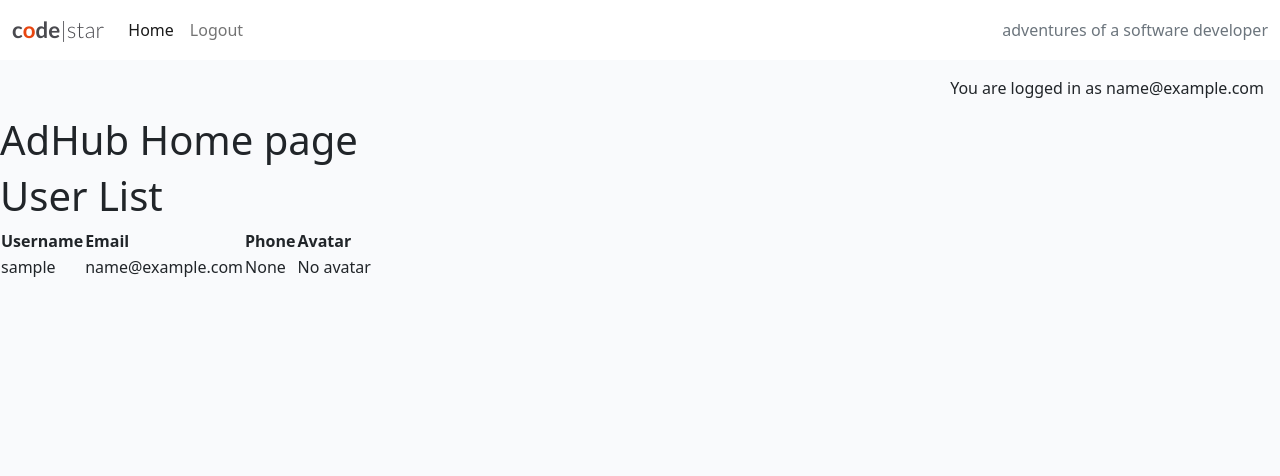
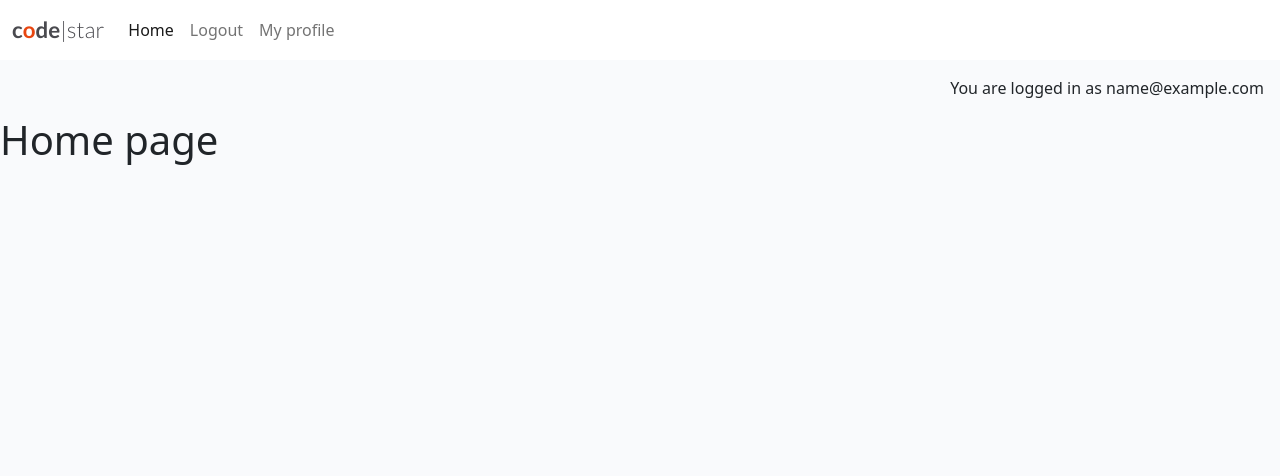
Before and after one commit to webmag-anton/ad_hub, a Django app: page / in a window 1280 px wide. Shown: the top 476 px of the page. Run offline with Django 4.2, Linux system fonts and the light colour scheme; the visitor is signed in with stand-in values (Sample User, id 1); data comes from the database, SQL or seed files in the repository; parts of the project's set-up code (start-up, migrations or seed data) failed here and were passed over.

Commit message:
Add user page and templates && form for user profile edition

```diff
--- a/ad_hub/settings.py
+++ b/ad_hub/settings.py
@@ -183,3 +183,4 @@
 DEFAULT_FILE_STORAGE = 'cloudinary_storage.storage.MediaCloudinaryStorage'
 
 MEDIA_URL = '/media/'
+MEDIA_ROOT = os.path.join(BASE_DIR, 'media')
--- a/ads/templates/ads/index.html
+++ b/ads/templates/ads/index.html
@@ -2,33 +2,5 @@
 {% load static %}
 
 {% block content %}
-<h1>AdHub Home page</h1>
-
-<h1>User List</h1>
-<table>
-    <thead>
-        <tr>
-            <th>Username</th>
-            <th>Email</th>
-            <th>Phone</th>
-            <th>Avatar</th>
-        </tr>
-    </thead>
-    <tbody>
-        {% for user in users %}
-        <tr>
-            <td>{{ user.username }}</td>
-            <td>{{ user.email }}</td>
-            <td>{{ user.phone }}</td>
-            <td>
-                {% if user.avatar %}
-                <img src="{{ user.avatar.url }}" alt="Avatar" width="50" height="50">
-                {% else %}
-                No avatar
-                {% endif %}
-            </td>
-        </tr>
-        {% endfor %}
-    </tbody>
-</table>
+<h1>Home page</h1>
 {% endblock content %}
--- a/templates/base.html
+++ b/templates/base.html
@@ -1,6 +1,7 @@
 {% load static %}
 
 {% url 'home' as home_url %}
+{% url 'profile' as profile_url %}
 {% url 'account_login' as login_url %}
 {% url 'account_signup' as signup_url %}
 {% url 'account_logout' as logout_url %}
@@ -48,6 +49,10 @@
                         <a class="nav-link {% if request.path == logout_url %}active" aria-current="page{% endif %}"
                             href="{% url 'account_logout' %}">Logout</a>
                     </li>
+                    <li class="nav-item">
+                        <a class="nav-link {% if request.path == profile_url %}active" aria-current="page{% endif %}"
+                            href="{% url 'profile' %}">My profile</a>
+                    </li>
                     {% else %}
                     <li class="nav-item">
                         <a class="nav-link {% if request.path == signup_url %}active" aria-current="page{% endif %}"
@@ -58,9 +63,6 @@
                     </li>
                     {% endif %}
                 </ul>
-                <span class="navbar-text text-muted">
-                    adventures of a software developer
-                </span>
             </div>
         </div>
     </nav>
--- a/users/urls.py
+++ b/users/urls.py
@@ -3,4 +3,6 @@
 
 urlpatterns = [
     path('', views.home_page, name='home'),
+    path('profile/', views.profile_page, name='profile'),
+    path('profile/edit/', views.edit_profile, name='edit_profile'),
 ]
--- a/users/views.py
+++ b/users/views.py
@@ -1,10 +1,31 @@
-from django.shortcuts import render
+from django.shortcuts import render, redirect
 from django.views.generic import TemplateView
+from django.contrib.auth.decorators import login_required
 from .models import User
+from .forms import UserProfileForm
 
 
 def home_page(request):
-    users = User.objects.all()
-    context = {'users': users}
+    return render(request, 'ads/index.html')
 
-    return render(request, 'ads/index.html', {'users': users})
+
+def profile_page(request):
+    # users = User.objects.all()
+    user = request.user
+    context = {'user': user}
+
+    return render(request, 'users/index.html', context)
+
+
+@login_required
+def edit_profile(request):
+    user = request.user
+    if request.method == 'POST':
+        form = UserProfileForm(request.POST, request.FILES, instance=user)
+        if form.is_valid():
+            form.save()
+            return redirect('/profile/')
+    else:
+        form = UserProfileForm(instance=user)
+
+    return render(request, 'users/edit_profile.html', {'form': form})
```
Also changed, not shown: users/forms.py (added, +16 -0 lines), users/templates/users/edit_profile.html (added, +14 -0 lines), users/templates/users/index.html (added, +37 -0 lines).
